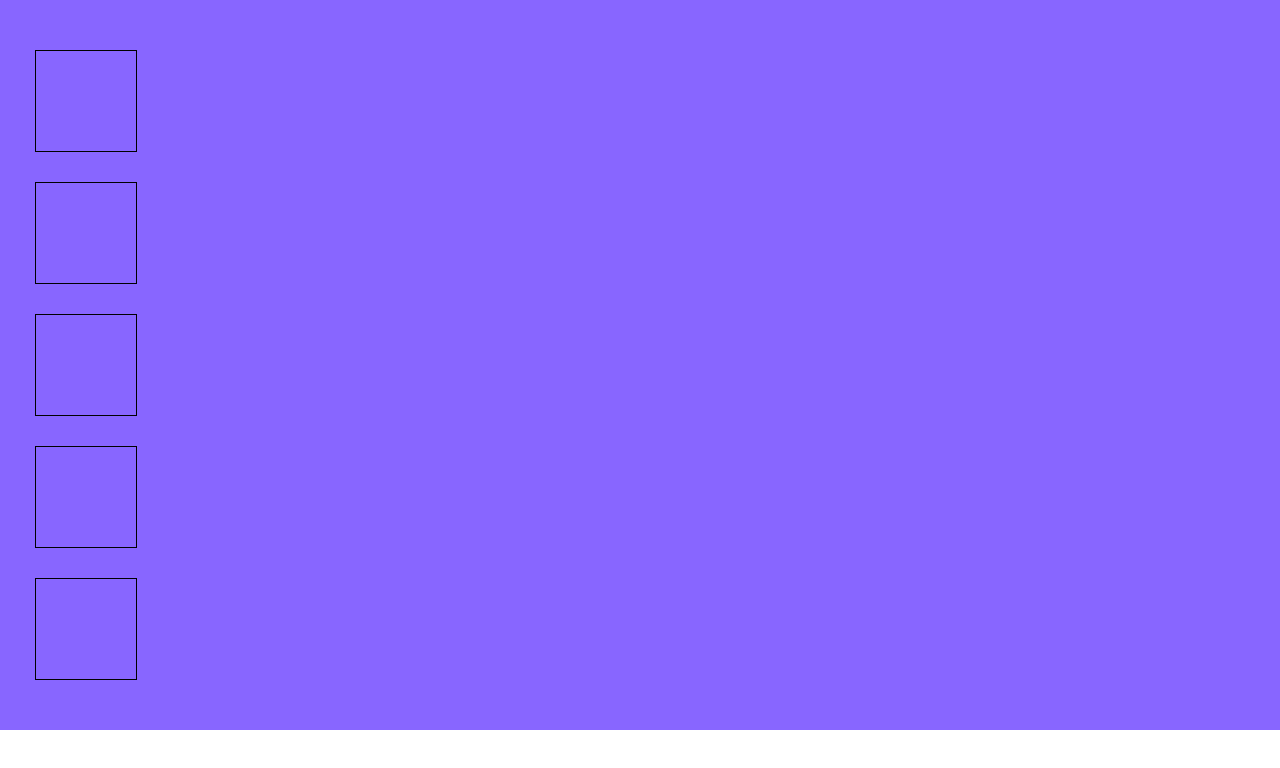
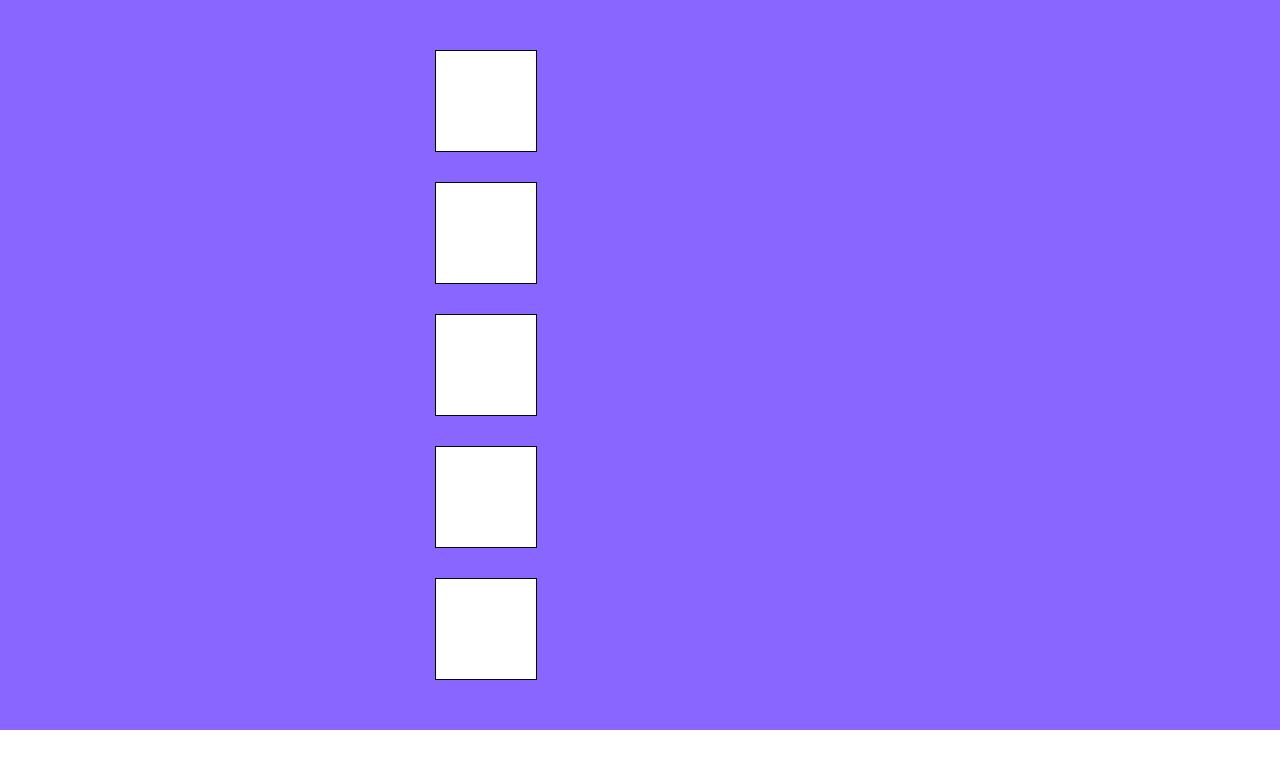
Before and after one commit to salolevi/Transition, a plain HTML site: page index.html in a window 1280 px wide. Drawn offline with Linux system fonts and the light colour scheme.

Commit message:
modulo transiciones terminado

```diff
--- a/styles.css
+++ b/styles.css
@@ -12,11 +12,34 @@ html, body {
 	background: inherit;
 	height: 100px;
 	width: 100px;
-	transition: background .2s .3s;
+	transition: transform .7s, background .7s;
 	margin: 30px;
 	border: 1px solid #000;
 }
 
-.caja:hover {
-	background: green;
+.container:hover > .caja {
+	transform: translate(400px);
+	background: #fff;
 }
+
+.caja:first-child {
+	transition-timing-function: linear;
+}
+
+.caja:nth-child(2) {
+	transition-timing-function: ease;
+}
+
+.caja:nth-child(3) {
+	transition-timing-function: ease-in;
+}
+
+.caja:nth-child(4) {
+	transition-timing-function: ease-out;
+
+}
+
+.caja:nth-child(5) {
+	transition-timing-function: ease-in-out;
+
+}
```
Also changed, not shown: 1 other file.
